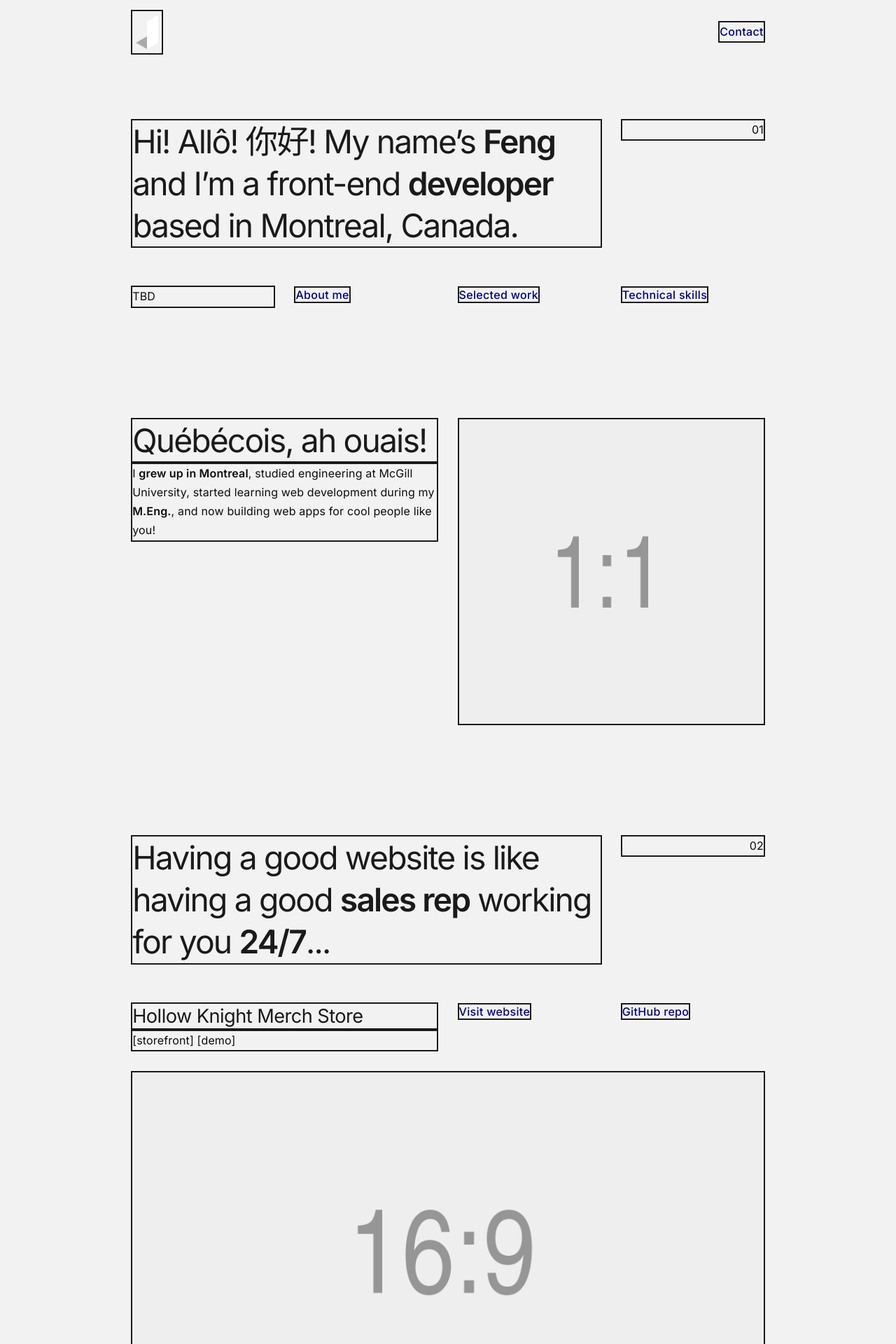
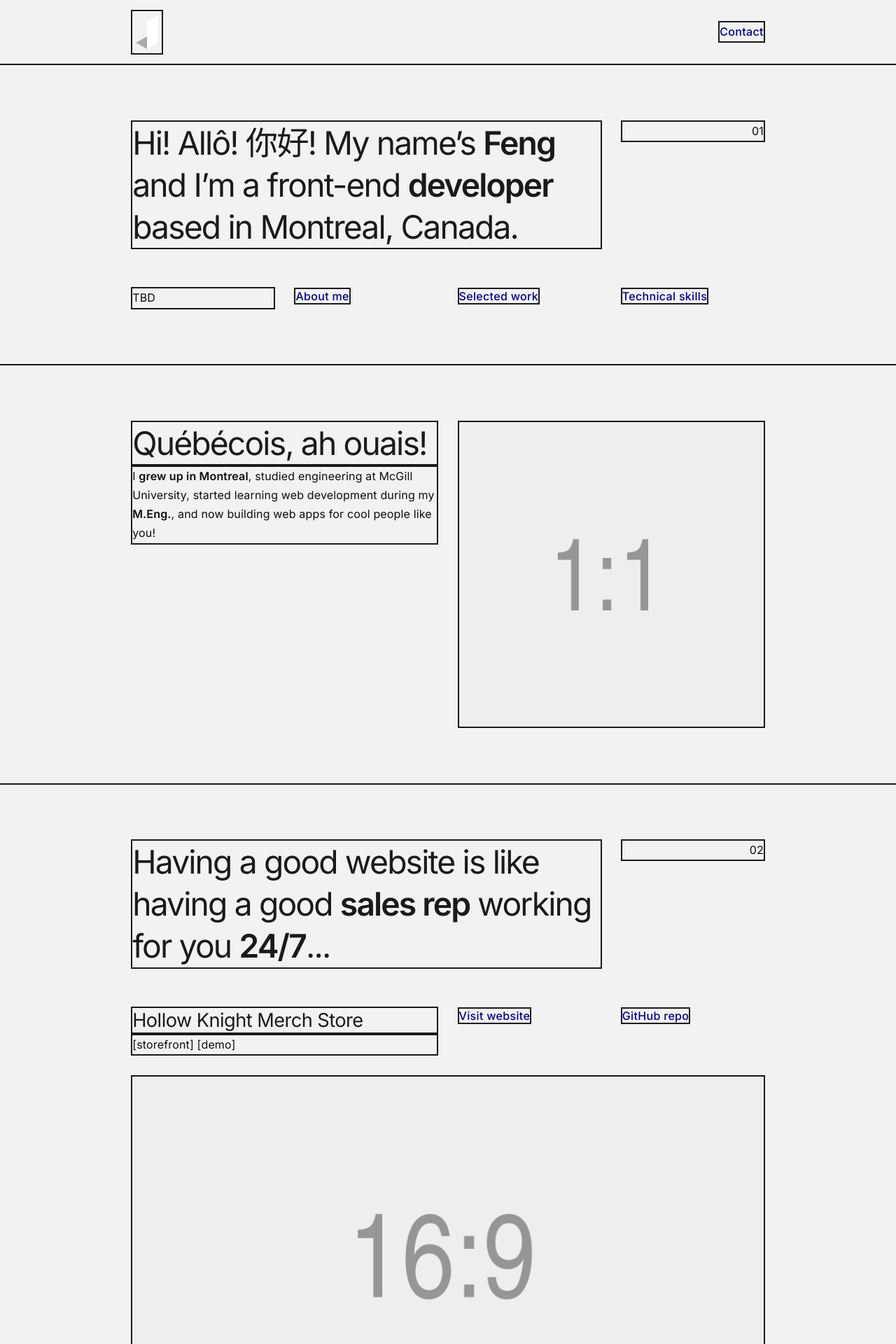
Before and after one commit to jingtianfeng/jtfeng-personal-1, a Jekyll site: the page built from index.html, in a window 1280 px wide. Shown: the top 1920 px of the page at 70% size. Built offline with Jekyll 4.4.1, drawn with Linux system fonts in a browser that asks for light colours.

Commit message:
Update index: add .border-top to all sections

```diff
--- a/index.html
+++ b/index.html
@@ -3,7 +3,8 @@ layout: default
 title: Front-End Developer
 ---
 
-<header id="frontend-header">
+<header class="border-top border-dark"
+        id="frontend-header">
     <div class="container py-6">
         <div class="row">
             <div class="col-3">
@@ -44,7 +45,8 @@ title: Front-End Developer
         </div>
     </div>
 </header>
-<section id="frontend-about">
+<section class="border-top border-dark"
+         id="frontend-about">
     <div class="container py-6">
         <div class="row gy-4">
             <div class="col-4 col-md-2">
@@ -66,7 +68,8 @@ title: Front-End Developer
         </div>
     </div>
 </section>
-<section id="frontend-work">
+<section class="border-top border-dark"
+         id="frontend-work">
     <div class="container py-6">
         <div class="row">
             <div class="col-3">
@@ -143,7 +146,8 @@ title: Front-End Developer
         </div>
     </div>
 </section>
-<section id="frontend-skill">
+<section class="border-top border-dark"
+         id="frontend-skill">
     <div class="container py-6">
         <div class="row">
             <div class="col-3">
```
